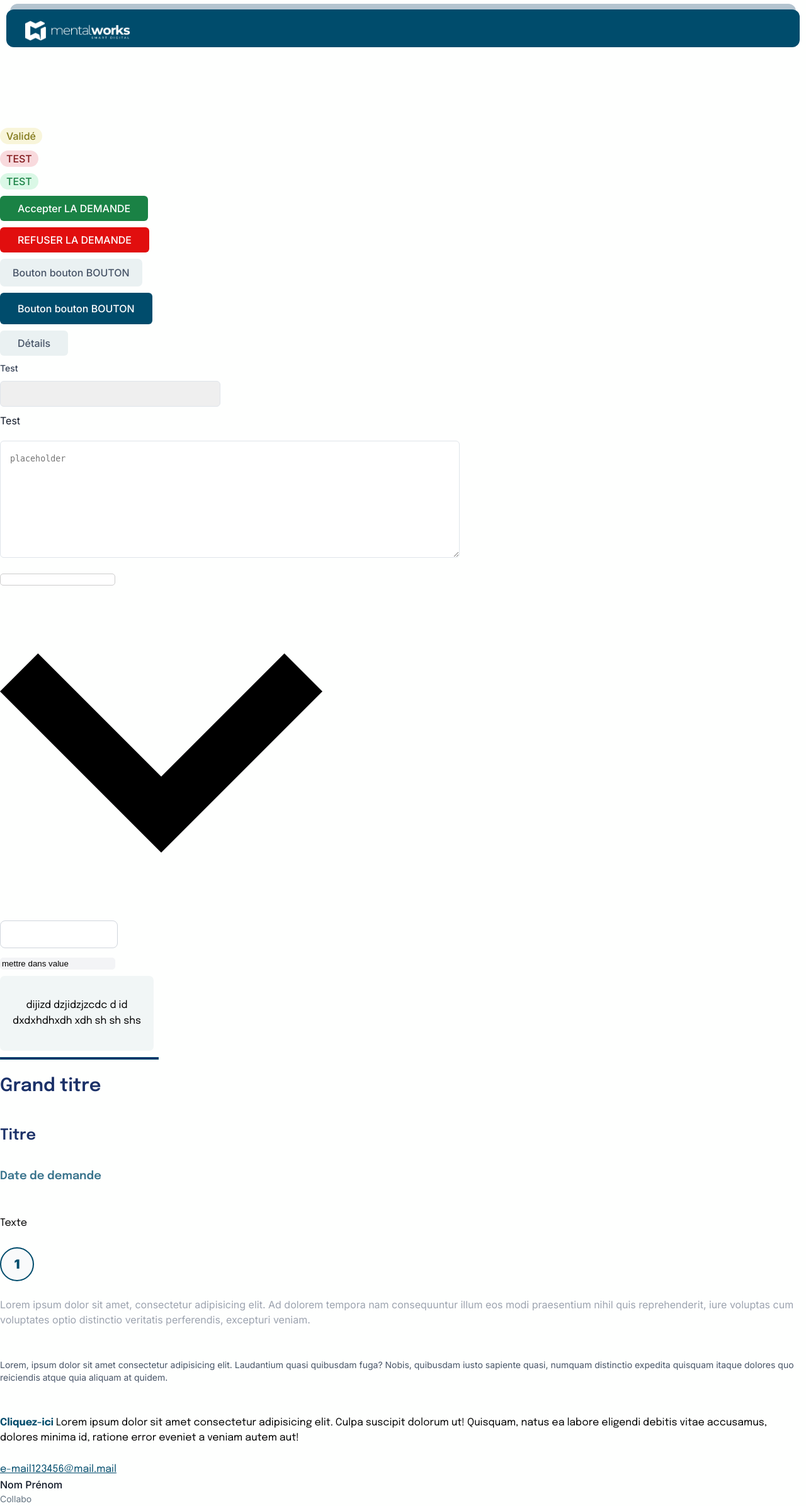
After one commit to SBKF19/Congefacile, a PHP site: page /test-css.php in a window 1280 px wide. The commit adds this page. Shown: the whole page at 63% size. Run offline with PHP 8.4, Linux system fonts and the light colour scheme; lists and menus that the app fills with data are empty.

Commit message:
pull du main et php infos collabo

```diff
--- a/style.css
+++ b/style.css
@@ -297,6 +297,7 @@ button:hover {
 .details-button {
     background-color: rgba(0, 76, 108, 0.08);
     height: 40px;
+    height: 40px;
 }
 
 .details-button,
@@ -398,6 +399,8 @@ h3 {
 
 
 .petit_texte,
+
+.petit_texte,
 p {
     font-weight: 400;
     font-size: 16px;
@@ -434,6 +437,8 @@ h2,
 h3,
 p,
 p a,
+.petit_texte,
+.petit_texte a,
 .petit_texte,
 .petit_texte a,
 .email {
--- /dev/null
+++ b/test-css.php
@@ -0,0 +1,54 @@
+<div style="top: 0;">
+<?php
+        include "includes/header.php";
+?>
+</div>
+
+
+<div style="display: flex; flex-direction: column;">
+<div style="margin-top: 10%; display: grid; gap: 10px;">
+<span class="pending">Validé</span>
+<span class="denied">TEST</span>
+<span class="confirmed">TEST</span>
+
+<button class="confirm"><a href="*">Accepter LA DEMANDE</a></button>
+<button class="deny"><a href="*">REFUSER LA DEMANDE</a></button>
+<button class="light-button"><a href="*">Bouton bouton BOUTON</a></button>
+<button class="dark-button"><a href="*">Bouton bouton BOUTON</a></button>
+<button class="details-button"><a href="*">Détails</a></button>
+
+<label class="label-select" for="test1">Test</label>
+<select name="test1" id="test1"></select>
+
+<label class="label-input" for="test2">Test</label>
+<textarea name="test2" id="test2" placeholder="placeholder"></textarea>
+
+<label for="pass1"></label>
+<input type="password" name="pass1"><div><img src="chevron-en-bas.png"/></div></input>
+
+<select class="filterbox"></select>
+
+<input type="text" readonly value="mettre dans value" class="defaultbox"></input>
+
+<div class="stepbox"><p>dijizd dzjidzjzcdc  d id dxdxhdhxdh xdh sh sh shs</p></div>
+
+<div class="line"></div>
+</div>
+
+<div>
+
+</div>
+<h1>Grand titre</h1>
+<h2>Titre</h2>
+<h3>Date de demande</h3>
+<p>Texte</p>
+<span class="number">1</span>
+<p class="placeholder">Lorem ipsum dolor sit amet, consectetur adipisicing elit. Ad dolorem tempora nam consequuntur illum eos modi praesentium nihil quis reprehenderit, iure voluptas cum voluptates optio distinctio veritatis perferendis, excepturi veniam.</p>
+<p class="break-details">Lorem, ipsum dolor sit amet consectetur adipisicing elit. Laudantium quasi quibusdam fuga? Nobis, quibusdam iusto sapiente quasi, numquam distinctio expedita quisquam itaque dolores quo reiciendis atque quia aliquam at quidem.</p>
+<p><a>Cliquez-ici</a> Lorem ipsum dolor sit amet consectetur adipisicing elit. Culpa suscipit dolorum ut! Quisquam, natus ea labore eligendi debitis vitae accusamus, dolores minima id, ratione error eveniet a veniam autem aut!</p>
+<a class="email">e-mail123456@mail.mail</a>
+<p class="username">Nom Prénom</p>
+<p class="job">Collabo</p>
+</div>
+
+</body>
```
Also changed, not shown: other parts of style.css (+39 -0 lines), mes-informations-collaborateur.php (added, +73 -0 lines), motdepasseoublie.php (+8 -3 lines).
